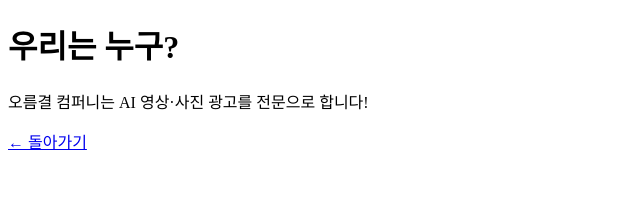
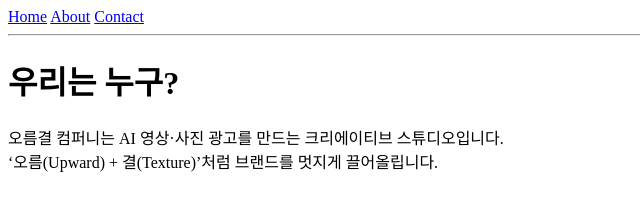
Before and after one commit to oreumgyul/oreumgyul.github.io, a plain HTML site: page about.html in a window 1280 px wide. Shown: the whole page, without its empty margins (0-640 px from the left). Drawn offline with Linux system fonts and the light colour scheme.

Commit message:
Update about.html

```diff
--- a/about.html
+++ b/about.html
@@ -1,12 +1,22 @@
 <!DOCTYPE html>
-<html>
+<html lang="ko">
 <head>
   <meta charset="utf-8" />
   <title>About – 오름결 컴퍼니</title>
+  <link rel="stylesheet" href="style.css">
 </head>
 <body>
+
+  <nav>
+    <a href="index.html">Home</a>
+    <a href="about.html">About</a>
+    <a href="contact.html">Contact</a>
+  </nav>
+  <hr>
+
   <h1>우리는 누구?</h1>
-  <p>오름결 컴퍼니는 AI 영상·사진 광고를 전문으로 합니다!</p>
-  <a href="index.html">← 돌아가기</a>
+  <p>오름결 컴퍼니는 AI 영상·사진 광고를 만드는 크리에이티브 스튜디오입니다.<br>
+     ‘오름(Upward) + 결(Texture)’처럼 브랜드를 멋지게 끌어올립니다.</p>
+
 </body>
 </html>
```
